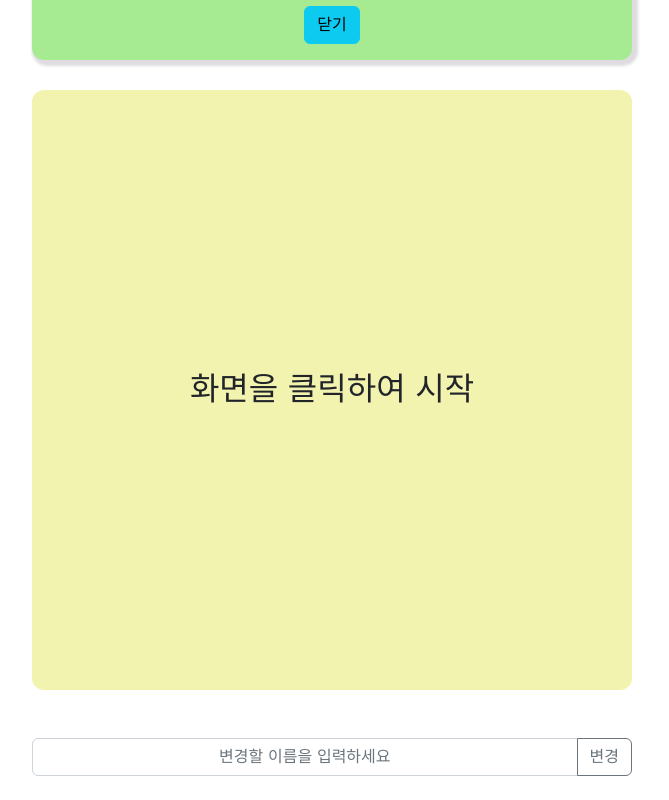
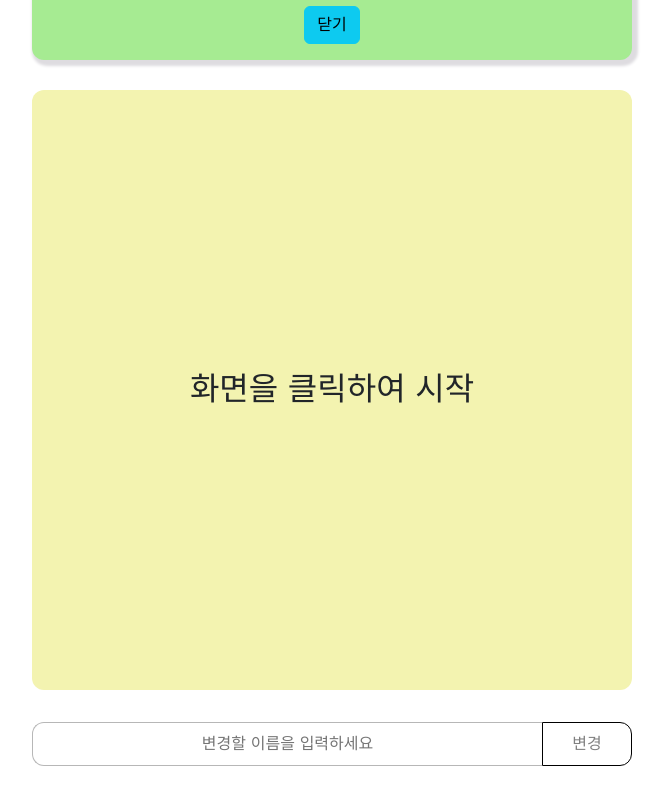
Before and after one commit to ParkYoDo/Reaction-Rate, a React (Create React App) app: page / in a window 1280 px wide. Shown: the part 326-1126 px from the top of the page, without its empty margins (308-977 px from the left). Built offline with nearby package versions, Linux system fonts and the light colour scheme.

Commit message:
1. typescript 적용 2. 절대경로 적용

```diff
--- a/src/App.js
+++ b/src/App.tsx
@@ -1,6 +1,5 @@
-import React from 'react';
 import { Routes, Route } from 'react-router-dom';
-import Home from './Home/Home';
+import Home from 'Home/Home';
 
 function App() {
   return (
--- a/src/Home/Home.js
+++ b/src/Home/Home.tsx
@@ -1,27 +1,20 @@
 import React, { useRef, useState } from 'react';
-import * as S from './HomeStyle';
-import {
-  Button,
-  Container,
-  Navbar,
-  Table,
-  InputGroup,
-  Form,
-} from 'react-bootstrap';
+import * as S from 'Home/HomeStyle';
+import { Button, Container, Navbar, Table } from 'react-bootstrap';
 
 function App() {
-  const [user, setUser] = useState('박요도');
+  const [user, setUser] = useState('');
   const [name, setName] = useState('');
   const [modal, setModal] = useState(true);
   const [message, setMessage] = useState('화면을 클릭하여 시작');
   const [screenState, setScreenState] = useState('waiting');
   const [count, setCount] = useState(0);
-  const [resultTime, setResultTime] = useState([]);
-  const [resultAvg, setResultAvg] = useState([]);
+  const [resultTime, setResultTime] = useState<number[]>([]);
+  const [resultAvg, setResultAvg] = useState<[string, number][]>([]);
 
-  const timeOut = useRef();
-  const startTime = useRef();
-  const endTime = useRef();
+  const timeOut = useRef<NodeJS.Timeout>();
+  const startTime = useRef<Date>();
+  const endTime = useRef<Date>();
   const AscendingArr = [...resultAvg].sort((a, b) => a[1] - b[1]);
 
   const closeModal = () => {
@@ -29,6 +22,7 @@ function App() {
   };
 
   const screenClick = () => {
+    if (user) {
       if (count < 3) {
         if (screenState === 'waiting') {
           setScreenState('ready');
@@ -48,24 +42,24 @@ function App() {
           clearTimeout(timeOut.current);
           setScreenState('waiting');
           setMessage('다시 시작하려면 화면 클릭');
-        setResultTime((prev) => {
-          return [...prev, endTime.current - startTime.current];
-        });
+          setResultTime([
+            ...resultTime,
+            Number(endTime.current) - Number(startTime.current),
+          ]);
           setCount(count + 1);
         }
       }
+    } else alert('이름을 설정하세요');
   };
 
   const Retry = () => {
-    let avg = Math.floor((resultTime[0] + resultTime[1] + resultTime[2]) / 3);
-    setResultAvg((prev) => {
-      return [...prev, [user, avg]];
-    });
+    const avg = Math.floor((resultTime[0] + resultTime[1] + resultTime[2]) / 3);
+    setResultAvg([...resultAvg, [user, avg]]);
     setResultTime([]);
     setCount(0);
   };
 
-  const onChange = (e) => {
+  const onChange = (e: React.ChangeEvent<HTMLInputElement>) => {
     setName(e.target.value);
   };
 
@@ -82,7 +76,7 @@ function App() {
     <>
       <Navbar bg="dark" variant="dark">
         <Container>
-          <Navbar.Brand href="./">
+          <Navbar.Brand href="/">
             <S.NavLogo
               src="/logo.svg"
               alt="Logo_Image"
@@ -111,7 +105,6 @@ function App() {
         </S.ModalDiv>
       )}
 
-      {/* Main Screen */}
       <S.ScreenDiv screenState={screenState} onClick={screenClick}>
         <S.ScreenTitle>{message}</S.ScreenTitle>
         {message === '다시 시작하려면 화면 클릭' && count !== 0 && (
@@ -134,26 +127,17 @@ function App() {
       </S.ScreenDiv>
 
       <S.InputDiv className="mb-4">
-        <InputGroup className="mt-5">
-          <Form.Control
+        <S.NameInput
           value={name}
+          placeholder="변경할 이름을 입력하세요"
           onChange={onChange}
-            placeholder="변경할 이름을 입력하세요"
         />
-          <Button variant="outline-secondary" onClick={changeName}>
-            변경
-          </Button>
-        </InputGroup>
+        <S.ChangeBtn onClick={changeName}>변경</S.ChangeBtn>
+      </S.InputDiv>
 
-        {/* Score */}
+      <S.ScoreDiv>
         {AscendingArr.length !== 0 && (
-          <Table
-            className="mt-5"
-            striped
-            bordered
-            hover
-            style={{ borderRadius: '12px' }}
-          >
+          <Table striped bordered hover style={{ borderRadius: '12px' }}>
             <S.TableHead>
               <S.TableTr>
                 <S.TableTd>순 위</S.TableTd>
@@ -174,7 +158,7 @@ function App() {
             </S.TableBody>
           </Table>
         )}
-      </S.InputDiv>
+      </S.ScoreDiv>
     </>
   );
 }
--- a/src/Home/HomeStyle.js
+++ b/src/Home/HomeStyle.tsx
@@ -51,7 +51,7 @@ export const ModalContent = styled.div`
   }
 `;
 
-export const ScreenDiv = styled.div`
+export const ScreenDiv = styled.div<{ screenState: string }>`
   margin: 0 auto;
   margin-top: 30px;
   width: 300px;
@@ -97,6 +97,48 @@ export const ScreenContent = styled.div`
 export const InputDiv = styled.div`
   width: 300px;
   margin: 0 auto;
+  margin-top: 32px;
+  display: flex;
+  flex-direction: row;
+  justify-content: space-between;
+  align-items: center;
+  @media screen and (min-width: 768px) and (max-width: 1024px) {
+    width: 500px;
+  }
+  @media screen and (min-width: 1024px) {
+    width: 600px;
+  }
+`;
+
+export const NameInput = styled.input`
+  height: 44px;
+  width: 85%;
+  border: 1px solid #b7b7b7;
+  border-top-left-radius: 12px;
+  border-bottom-left-radius: 12px;
+  border-right: none;
+  outline: none;
+`;
+
+export const ChangeBtn = styled.button`
+  height: 44px;
+  width: 15%;
+  background-color: transparent;
+  border: 1px solid black;
+  border-top-right-radius: 12px;
+  border-bottom-right-radius: 12px;
+  color: gray;
+  &:hover {
+    color: white;
+    background-color: gray;
+    border: 1px solid gray;
+  }
+`;
+
+export const ScoreDiv = styled.div`
+  width: 300px;
+  margin: 0 auto;
+  margin-top: 32px;
   @media screen and (min-width: 768px) and (max-width: 1024px) {
     width: 500px;
   }
--- a/src/index.js
+++ b/src/index.tsx
@@ -1,10 +1,10 @@
 import React from 'react';
 import ReactDOM from 'react-dom/client';
-import { GlobalStyle } from './GlobalStyle/GlobalStyle';
+import { GlobalStyle } from 'GlobalStyle/GlobalStyle';
 import { BrowserRouter } from 'react-router-dom';
-import App from './App';
+import App from 'App';
 
-const root = ReactDOM.createRoot(document.getElementById('root'));
+const root = ReactDOM.createRoot(document.getElementById('root')!);
 root.render(
   <React.StrictMode>
     <BrowserRouter>
```
Also changed, not shown: package.json (+8 -0 lines), tsconfig.json (added, +26 -0 lines), src/GlobalStyle/GlobalStyle.tsx (renamed from src/GlobalStyle/GlobalStyle.js), 1 other file (tests, documents, lock files or other folders). Lines whose indentation alone changed are shown as unchanged.
